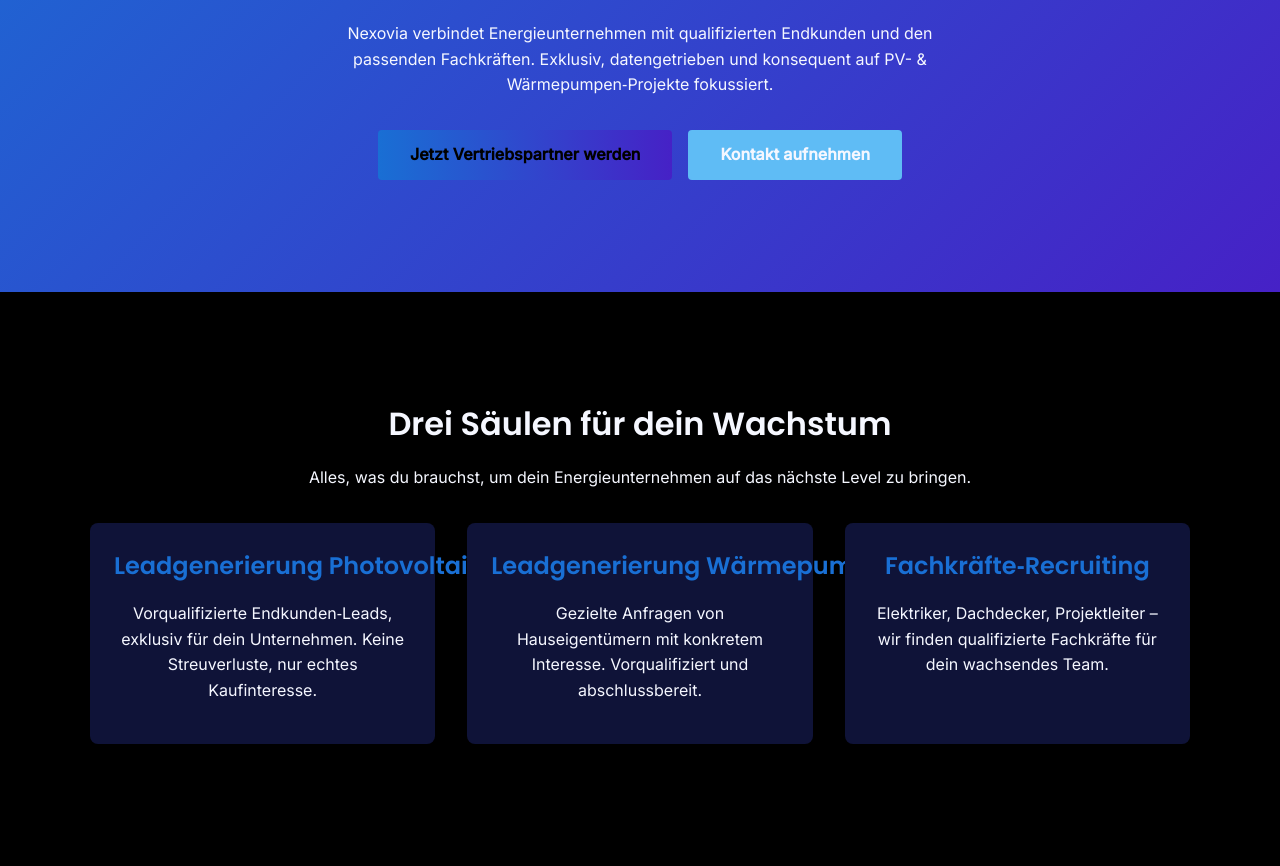
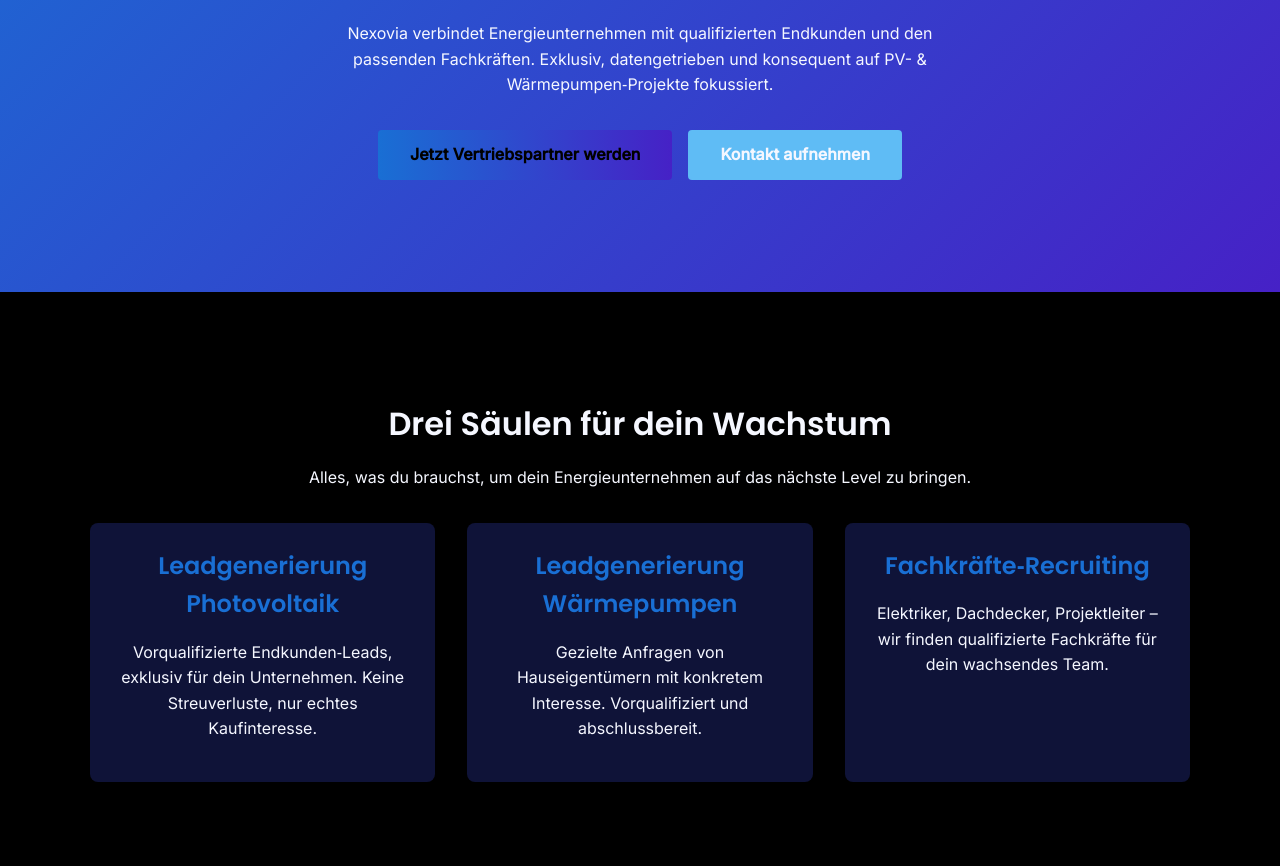
Before and after one commit to timoschreck/nexovia, a plain HTML site: page index.html in a window 1280 px wide. Shown: the part 434-1300 px from the top of the page. Drawn offline with Linux system fonts and the light colour scheme.

Commit message:
Fix feature headings display (break into two lines)

```diff
--- a/index.html
+++ b/index.html
@@ -41,12 +41,12 @@
       <div class="feature-grid">
         <!-- Leadgenerierung Photovoltaik -->
         <div class="feature-item">
-          <h3>Leadgenerierung&nbsp;Photovoltaik</h3>
+          <h3>Leadgenerierung<br>Photovoltaik</h3>
           <p>Vorqualifizierte Endkunden‑Leads, exklusiv für dein Unternehmen. Keine Streuverluste, nur echtes Kaufinteresse.</p>
         </div>
         <!-- Leadgenerierung Wärmepumpen -->
         <div class="feature-item">
-          <h3>Leadgenerierung&nbsp;Wärmepumpen</h3>
+          <h3>Leadgenerierung<br>Wärmepumpen</h3>
           <p>Gezielte Anfragen von Hauseigentümern mit konkretem Interesse. Vorqualifiziert und abschlussbereit.</p>
         </div>
         <!-- Fachkräfte‑Recruiting -->
```
